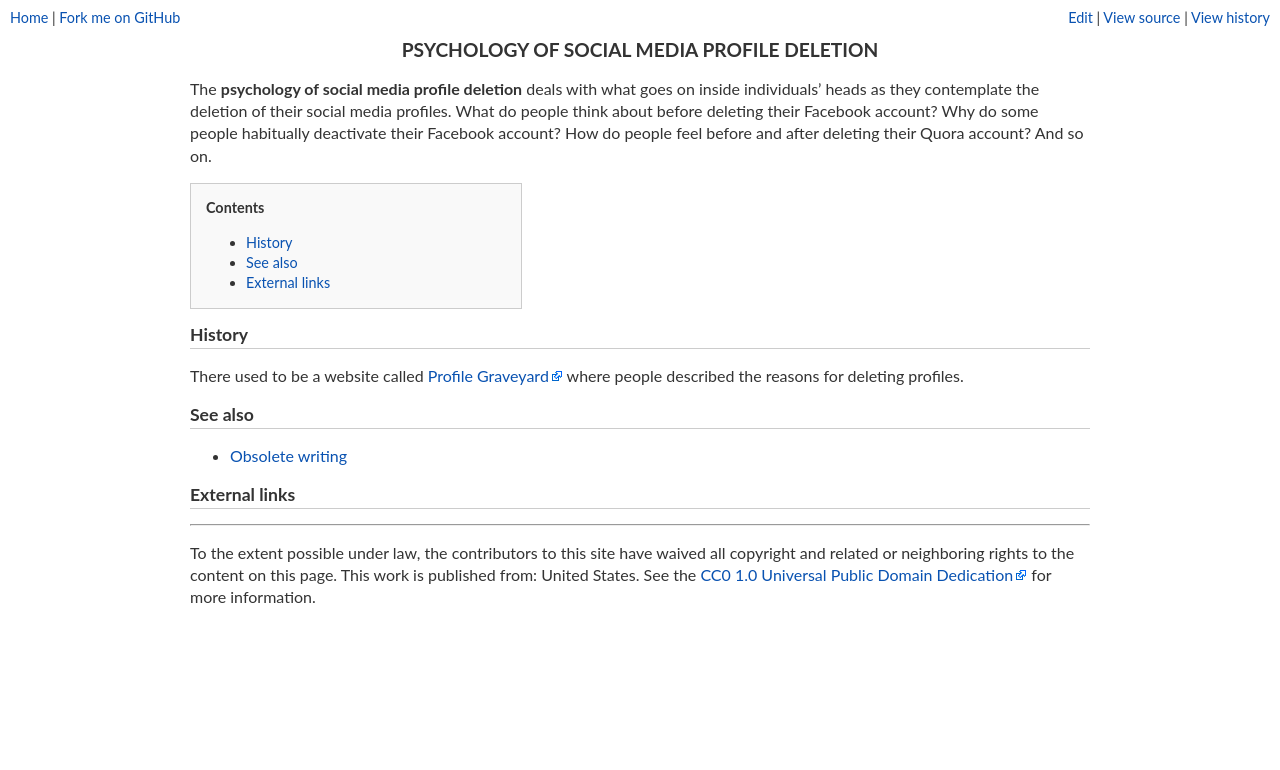
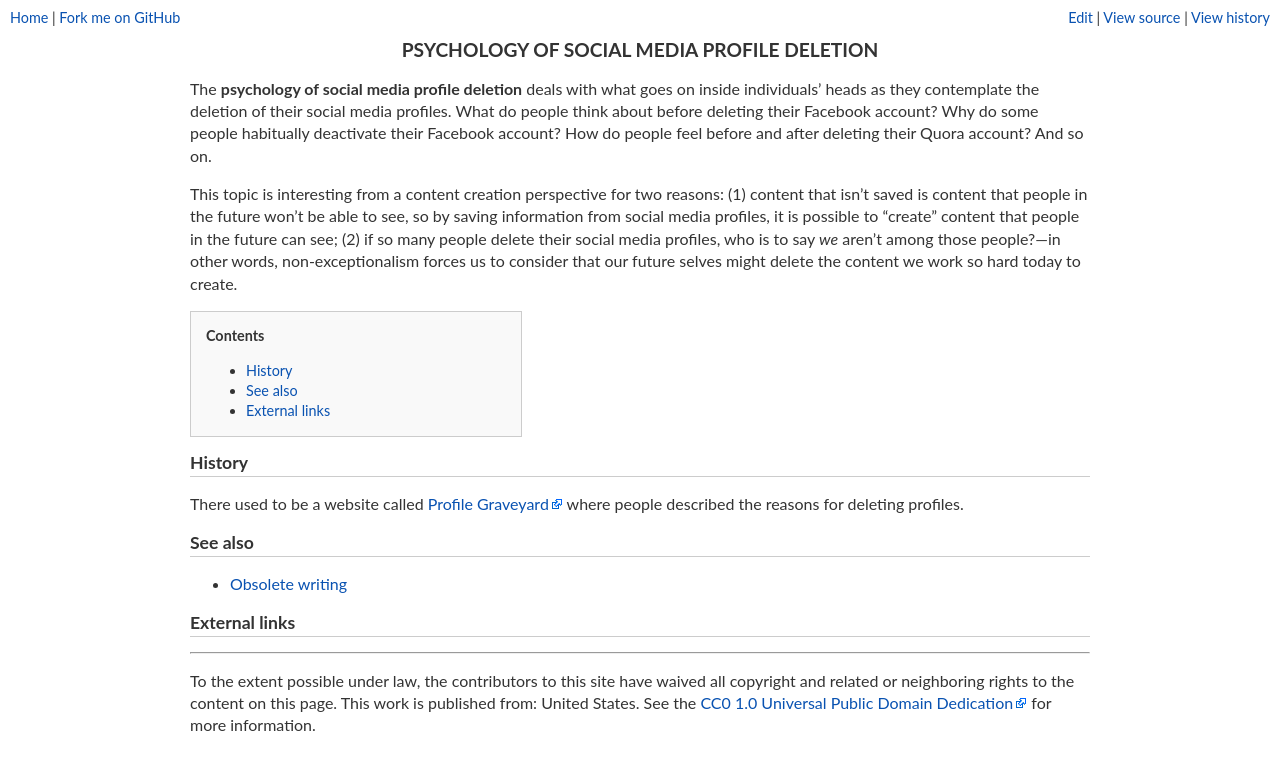
Before and after one commit to riceissa/contentcreation, a Jekyll site: the page built from psychology-of-social-media-profile-deletion.md, in a window 1280 px wide. Shown: the top 770 px of the page. Built offline with Jekyll 4.4.1, drawn with Linux system fonts in a browser that asks for light colours.

Commit message:
Describe motivation

```diff
--- a/psychology-of-social-media-profile-deletion.md
+++ b/psychology-of-social-media-profile-deletion.md
@@ -8,6 +8,15 @@ their social media profiles. What do people think about before
 deleting their Facebook account? Why do some people habitually
 deactivate their Facebook account? How do people feel before and after
 deleting their Quora account? And so on.
+
+This topic is interesting from a content creation perspective for two
+reasons: (1) content that isn't saved is content that people in the
+future won't be able to see, so by saving information from social
+media profiles, it is possible to "create" content that people in the
+future can see; (2) if so many people delete their social media
+profiles, who is to say *we* aren't among those people?---in other
+words, non-exceptionalism forces us to consider that our future selves
+might delete the content we work so hard today to create.
 
 {% include toc.md %}
 
```
